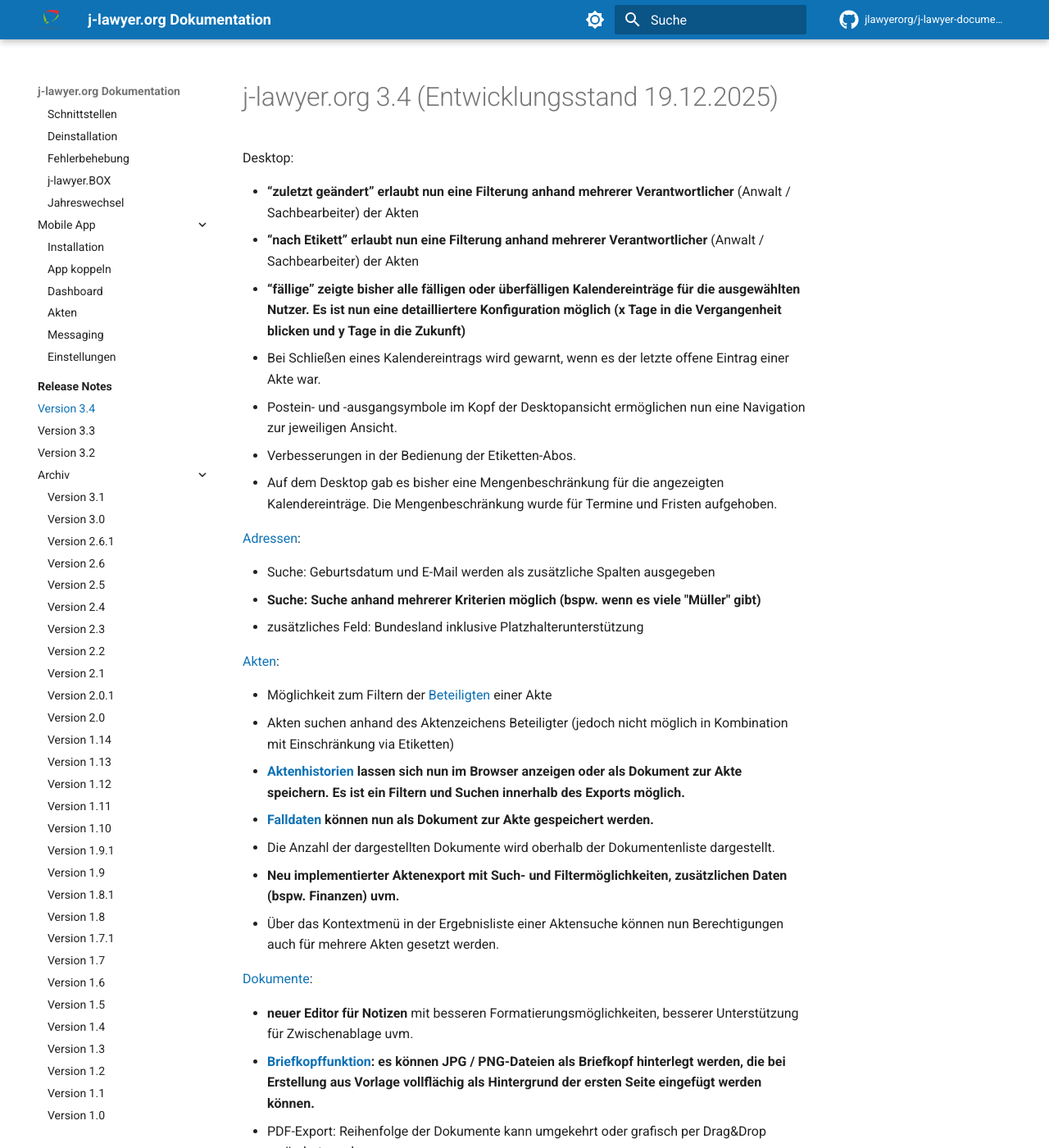
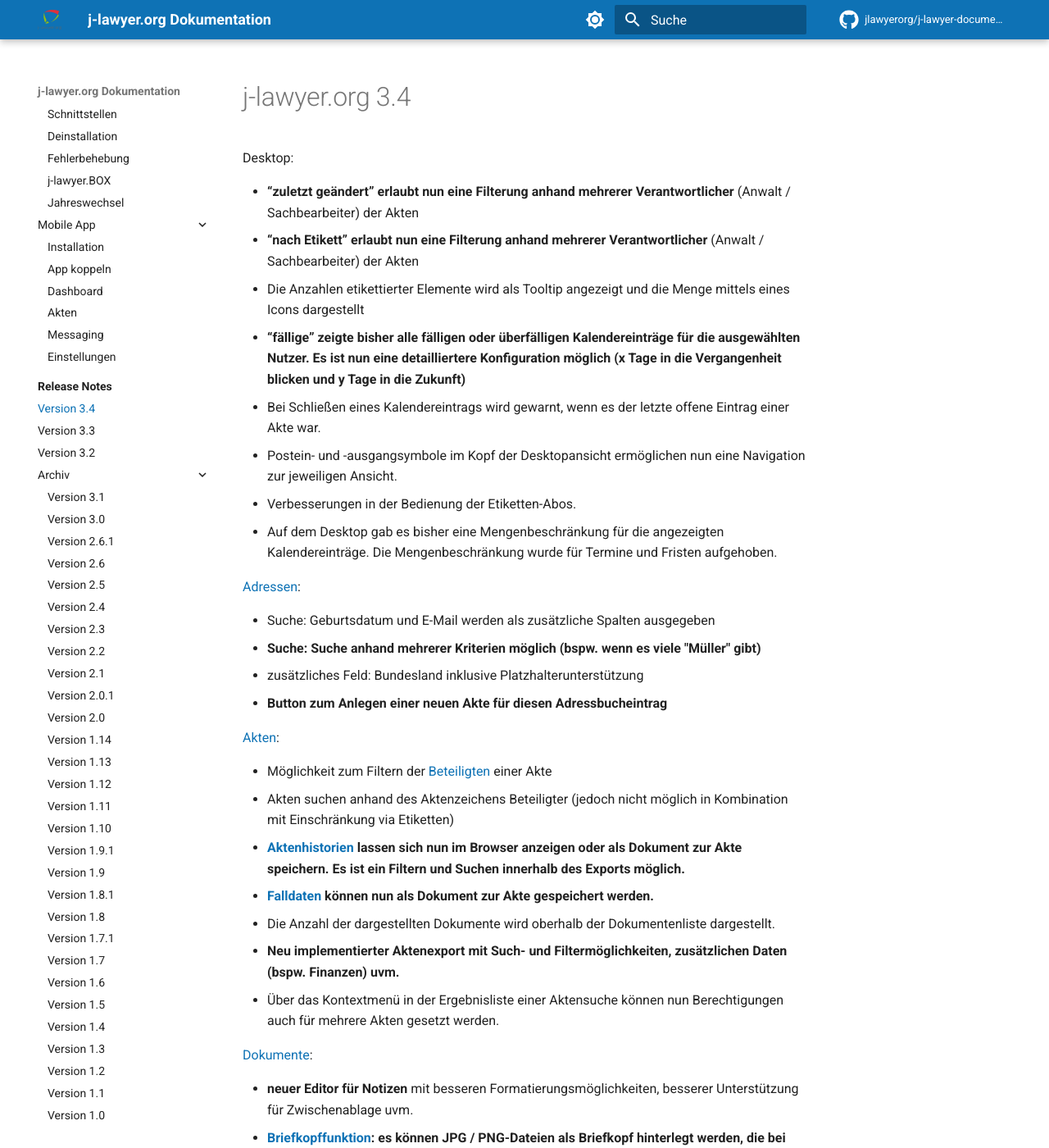
Before and after one commit to jlawyerorg/j-lawyer-documentation, an MkDocs documentation site: the page built from docs/releasenotes/v3-4.md, in a window 1280 px wide and 1400 px high. Shown: the whole window at 82% size. Built offline with MkDocs 1.6.1 and Material for MkDocs 9.7.7, drawn with Linux system fonts in a browser that asks for light colours; comment, search, counter and statistics services are not loaded; some of the changed text lies outside the part shown.

Commit message:
added 3.4 items

```diff
--- a/docs/releasenotes/v3-4.md
+++ b/docs/releasenotes/v3-4.md
@@ -1,9 +1,10 @@
-# j-lawyer.org 3.4 (Entwicklungsstand 19.12.2025)
+# j-lawyer.org 3.4
 
 Desktop:
 
 - **“zuletzt geändert” erlaubt nun eine Filterung anhand mehrerer Verantwortlicher** (Anwalt / Sachbearbeiter) der Akten
 - **“nach Etikett” erlaubt nun eine Filterung anhand mehrerer Verantwortlicher** (Anwalt / Sachbearbeiter) der Akten
+- Die Anzahlen etikettierter Elemente wird als Tooltip angezeigt und die Menge mittels eines Icons dargestellt
 - **“fällige” zeigte bisher alle fälligen oder überfälligen Kalendereinträge für die ausgewählten Nutzer. Es ist nun eine detailliertere Konfiguration möglich (x Tage in die Vergangenheit blicken und y Tage in die Zukunft)**
 - Bei Schließen eines Kalendereintrags wird gewarnt, wenn es der letzte offene Eintrag einer Akte war.
 - Postein- und -ausgangsymbole im Kopf der Desktopansicht ermöglichen nun eine Navigation zur jeweiligen Ansicht.
@@ -15,6 +16,7 @@
 - Suche: Geburtsdatum und E-Mail werden als zusätzliche Spalten ausgegeben
 - **Suche: Suche anhand mehrerer Kriterien möglich (bspw. wenn es viele "Müller" gibt)**
 - zusätzliches Feld: Bundesland inklusive Platzhalterunterstützung
+- **Button zum Anlegen einer neuen Akte für diesen Adressbucheintrag**
 
 [Akten](../benutzerhandbuch/aktenverwaltung/index.md):
 
@@ -55,6 +57,8 @@
 - Es lassen sich nun die Etiketten mehrerer selektierter Dokumente gemeinsam editieren.
 - PDF-Dokumente mit zyklischen Verweisen ließen sich nicht zu einem Dokument zusammenführen.
 - Manche Bilddateien wurden nur als schwarze Fläche dargestellt
+- Abhängigkeiten zu python / unoconv für Dokumentkonvertierungen entfernt
+- **Dokumente einer Akte lassen sich per Strg+C / Cmd+C in die Zwischenablage übernehmen**
 
 Sprachmemo / Diktat:
 
```
Also changed, not shown: other parts of docs/releasenotes/v3-4.md (+3 -0 lines).
